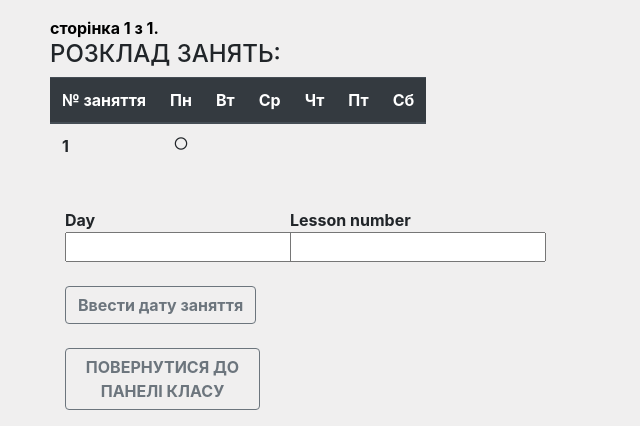
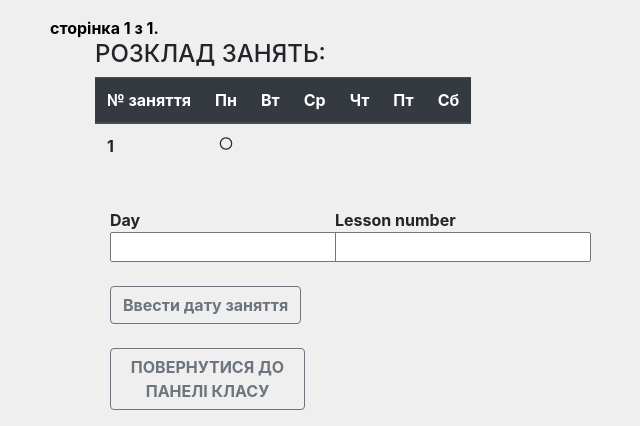
Before and after one commit to ilr00743/kursova, a Django app: template gradesbook/templates/gradesbook/managersubjectpanel.html in a window 1280 px wide. Shown: the part 926-1352 px from the top of the page, without its empty margins (35-675 px from the left). Run offline with Django 3.2, Linux system fonts and the light colour scheme; the template is opened without the code that fills it: most values are stand-ins (such as "Sample title", 1, 10 or a date in 2020); form fields are guessed from the names that the template uses; some libraries are stand-ins or nearby versions.

Commit message:
Initial commit

```diff
--- a/gradesbook/templates/gradesbook/managersubjectpanel.html
+++ b/gradesbook/templates/gradesbook/managersubjectpanel.html
@@ -152,7 +152,7 @@
                     </div>
                 </div>
               </div>
-            <div class="col-10">
+            <div class="col-10 offset-1">
               <div class="row">
                 <h4>РОЗКЛАД ЗАНЯТЬ:</h4>
               </div>
@@ -161,7 +161,7 @@
                 <table class="table table-responsive">
                   <thead class="thead-dark">
                     <tr>
-                      <th scope="col" style="width: 15.0% text-align: center !important" >№ заняття</th>
+                      <th scope="col" style="width: 10.0% text-align: center !important" >№ заняття</th>
                       <th scope="col" style="width: 15.0% text-align: center !important" >Пн</th>
                       <th scope="col" style="width: 15.0% text-align: center !important" >Вт</th>
                       <th scope="col" style="width: 15.0% text-align: center !important" >Ср</th>
```
